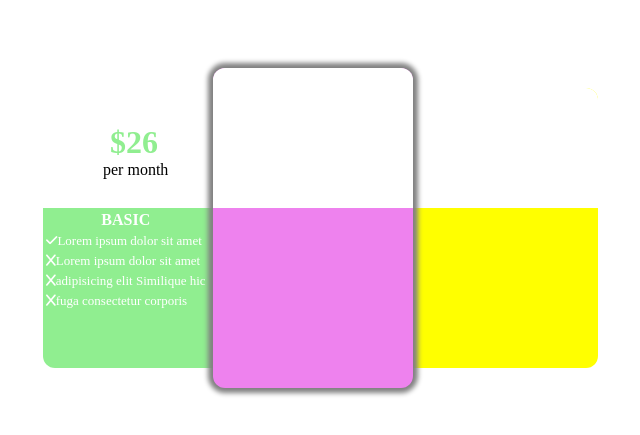
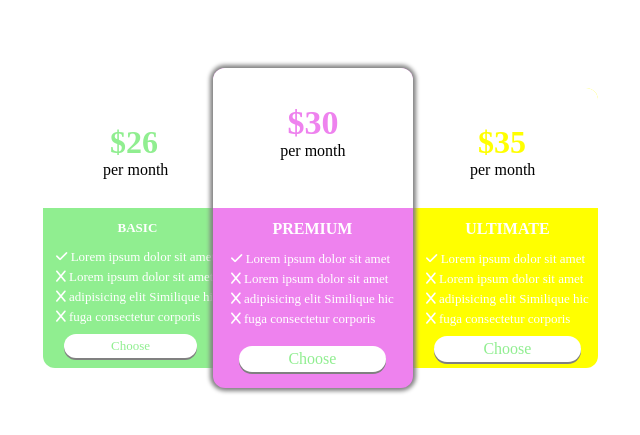
Before and after one commit to roopan78/pricingtable, a plain HTML site: page index.html in a window 1280 px wide. Shown: the part 113-548 px from the top of the page, without its empty margins (305-945 px from the left). Drawn offline with Linux system fonts and the light colour scheme.

Commit message:
Initial commit

```diff
--- a/index.html
+++ b/index.html
@@ -28,30 +28,89 @@
                         </tr>
                     </thead>
                     <tr>
-                        <td id="Basic"><i class="fa-solid fa-check"></i>Lorem ipsum dolor sit amet</td>
+                        <td id="Basic"><i class="fa-solid fa-check"></i> Lorem ipsum dolor sit amet</td>
                     </tr>
                     <tr>
-                        <td id="Basic"><i class="fa-solid fa-x"></i>Lorem ipsum dolor sit amet</td>
+                        <td id="Basic"><i class="fa-solid fa-x"></i> Lorem ipsum dolor sit amet</td>
                     </tr>
                     <tr>
-                        <td id="Basic"><i class="fa-solid fa-x"></i>adipisicing elit Similique hic</td>
+                        <td id="Basic"><i class="fa-solid fa-x"></i> adipisicing elit Similique hic</td>
                     </tr>
                     <tr>
-                        <td id="Basic"><i class="fa-solid fa-x"></i>fuga consectetur corporis</td>
+                        <td id="Basic"><i class="fa-solid fa-x"></i> fuga consectetur corporis</td>
+                    </tr>
+                    <tr>
+                        <td><div id="Choose1" class="Choose2">Choose</div></td>
                     </tr>
                 </table>
             </div>
         </div>
         <div id="Right">
-            <div id="RightTop"></div>
-            <div id="RightBottom"></div>
+            <div id="RightTop">
+                <br>
+                <br>
+                <span id="Righttop1">$35</span><br>
+                <span id="Righttop2">per month</span>
+            </div>
+            <div id="RightBottom">
+                <table>
+                    <thead>
+                        <tr>
+                            <td colspan="2" id="BasicHead">ULTIMATE</td>
+                            <td> </td>
+                        </tr>
+                    </thead>
+                    <tr>
+                        <td id="Basic"><i class="fa-solid fa-check"></i> Lorem ipsum dolor sit amet</td>
+                    </tr>
+                    <tr>
+
+                        <td id="Basic"><i class="fa-solid fa-x"></i> Lorem ipsum dolor sit amet</td>
+                    </tr>
+                    <tr>
+                        <td id="Basic"><i class="fa-solid fa-x"></i> adipisicing elit Similique hic</td>
+                    </tr>
+                    <tr>
+                        <td id="Basic"><i class="fa-solid fa-x"></i> fuga consectetur corporis</td>
+                    </tr>
+                    <tr>
+                        <td><div id="Choose1">Choose</div></td>
+                    </tr>
+                </table>
+            </div>
         </div>
         <div id="Center">
             <div id="CenterTop">
-
+                <br>
+                <br>
+                <span id="CenterTop1">$30</span><br>
+                <span id="CenterTop2">per month</span>
             </div>
             <div id="CenterBottom">
+                <table>
+                    <thead>
+                        <tr>
+                            <td colspan="2" id="BasicHead">PREMIUM</td>
+                            <td> </td>
+                        </tr>
+                    </thead>
+                    <tr>
+                        <td id="Basic"><i class="fa-solid fa-check"></i> Lorem ipsum dolor sit amet</td>
+                    </tr>
+                    <tr>
 
+                        <td id="Basic"><i class="fa-solid fa-x"></i> Lorem ipsum dolor sit amet</td>
+                    </tr>
+                    <tr>
+                        <td id="Basic"><i class="fa-solid fa-x"></i> adipisicing elit Similique hic</td>
+                    </tr>
+                    <tr>
+                        <td id="Basic"><i class="fa-solid fa-x"></i> fuga consectetur corporis</td>
+                    </tr>
+                    <tr>
+                        <td><div id="Choose1">Choose</div></td>
+                    </tr>
+                </table>
             </div>
         </div>
     </div>
--- a/style.css
+++ b/style.css
@@ -1,9 +1,5 @@
 body{
     background-image: url(./eberhard-grossgasteiger-S-2Ukb_VqpA-unsplash.jpg);
-}
-bod>div{
-    display: flex;
-    justify-content: center;
 }
 #Box{
     margin-left: 60px;
@@ -37,16 +33,15 @@ bod>div{
     height: 160.45px;
     background-color: lightgreen;
     border-radius: 0px 0px 0px 12px;
-    /* display: inline; */
+    padding-left: 10px;
+    font-size: small;
 }
 #Center{
     border: solid none;
-    box-shadow: 0px 0px 5px 5px grey;
+    box-shadow: 0px 0px 4px 3px grey;
     border-radius: 12px 12px 12px 12px;
     width: 200px;
     height: 320px;
-    /* margin-left: 280px;
-    margin-top: 110px; */
     margin-top: -300px;
     margin-left: 450px;
     background-color: violet;
@@ -57,6 +52,9 @@ bod>div{
     height: 140px;
     border-radius: 12px 12px 0px 0px;
     background-color: white;
+    text-align: center;
+    color: violet;
+
 }
 #Right{
     border: solid none;
@@ -89,9 +87,51 @@ bod>div{
     color: white;
     text-align: center;
     font-weight: bold;
-
+    padding: 10px;
 }
 #Basic{
     font-size: small;
     color: white;
 }
+#Choose1{
+    text-align: center;
+    border: solid none;
+    border-radius: 25px;
+    padding: 4px;
+    margin-left: 8px;
+    margin-right: 8px;
+    margin-top: 5px;
+    background-color: white;
+    color: lightgreen;
+    box-shadow: 0px 2px 0px 0px grey;
+}
+#Righttop1{
+    color: yellow;
+    font-weight: bold;
+    font-size: 32px;
+    padding: 65px;
+}
+#Righttop2{
+    color: black;
+    padding: 57px;
+}
+#RightBottom{
+    padding-left: 10px;
+}
+#CenterBottom{
+    margin-left: 15px;
+    div{
+        margin-top: 15px;
+    }
+}
+#CenterTop1{
+    color: violet;
+    font-weight: bold;
+    font-size: 34px;
+}
+#CenterTop2{
+    color: black;
+}
+.Choose2{
+    width: 125px;
+}
```
